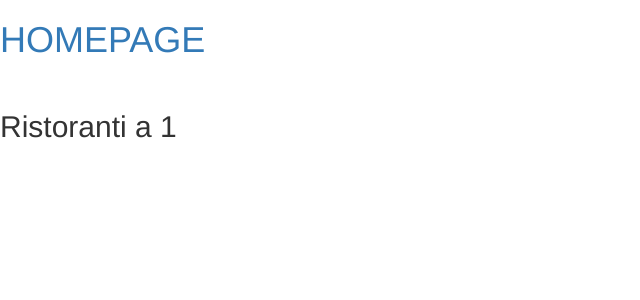
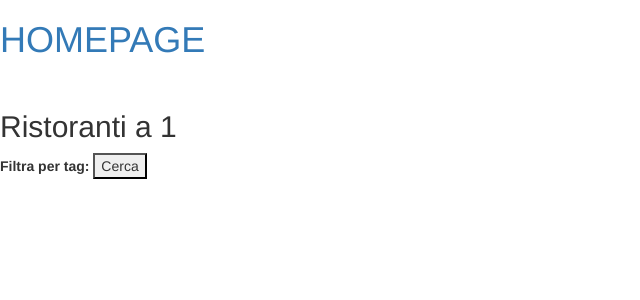
Before and after one commit to mattepella/progetto_tecweb, a Django app: page /book/results/1/ in a window 1280 px wide. Shown: the top 300 px of the page, without its empty margins (0-640 px from the left). Run offline with Django 3.2, Linux system fonts and the light colour scheme; data comes from the database, SQL or seed files in the repository; data that the repository does not hold is empty; some libraries are stand-ins or nearby versions.

Commit message:
added filters, and admin interfaces

```diff
--- a/book/admin.py
+++ b/book/admin.py
@@ -1,14 +1,18 @@
 from django.contrib import admin
 from book.models import CustomUser, Tag, Restaurant
 
+# Registrazione del modello CustomUser
 admin.site.register(CustomUser)
 
+# Registrazione del modello Tag
 @admin.register(Tag)
 class TagAdmin(admin.ModelAdmin):
     list_display = ('id', 'name')
     search_fields = ('name',)
 
+# Registrazione del modello Restaurant
 @admin.register(Restaurant)
 class RestaurantAdmin(admin.ModelAdmin):
     list_display = ('restaurant_name', 'city', 'owner')
     search_fields = ('restaurant_name', 'city')
+    filter_horizontal = ('tags',)  # Questo permette di selezionare i tag in modo più comodo
--- a/book/views.py
+++ b/book/views.py
@@ -6,7 +6,7 @@
 from django.utils.decorators import method_decorator
 from django.views.generic import CreateView, ListView, DeleteView
 from .forms import AddStructureForm, ReservationForm, ReviewForm
-from .models import Restaurant, Reservation, Review
+from .models import Restaurant, Reservation, Review, Tag
 from datetime import datetime
 from django.contrib import messages
 
@@ -149,8 +149,25 @@
     template_name = 'results.html'
     model = Restaurant
 
-    def get_queryset(self, **kwargs):
-        return Restaurant.objects.filter(city=self.kwargs['destination'])
+    def get_queryset(self):
+        destination = self.kwargs['destination']
+        selected_tags = self.request.GET.getlist('tags')
+
+        # Filtra i ristoranti in base alla destinazione
+        queryset = Restaurant.objects.filter(city=destination)
+
+        # Se ci sono tag selezionati, applica anche il filtro per i tag
+        if selected_tags:
+            queryset = queryset.filter(tags__id__in=selected_tags).distinct()
+
+        return queryset
+
+    def get_context_data(self, **kwargs):
+        context = super().get_context_data(**kwargs)
+        # Passa anche i tag disponibili alla vista
+        context['tags'] = Tag.objects.all()
+        context['selected_tags'] = self.request.GET.getlist('tags')  # I tag selezionati dalla query
+        return context
 
 
 class WatchReviews(ListView):
--- a/templates/results.html
+++ b/templates/results.html
@@ -9,6 +9,18 @@
         {{ user.username }}
     {% endif %}
     <h2>Ristoranti a {{ view.kwargs.destination }}</h2>
+    <!-- Form di filtraggio per tag -->
+    <form method="get">
+        <label>Filtra per tag:</label>
+        {% for tag in tags %}
+            <label>
+                <input type="checkbox" name="tags" value="{{ tag.id }}"
+                    {% if tag.id in selected_tags %} checked {% endif %}>
+                {{ tag.name }}
+            </label><br>
+        {% endfor %}
+        <button type="submit">Cerca</button>
+    </form>
     <br>
     {% for el in object_list %}
         <h3>{{ el.restaurant_name }}</h3>
```
Also changed, not shown: 1 other file.
